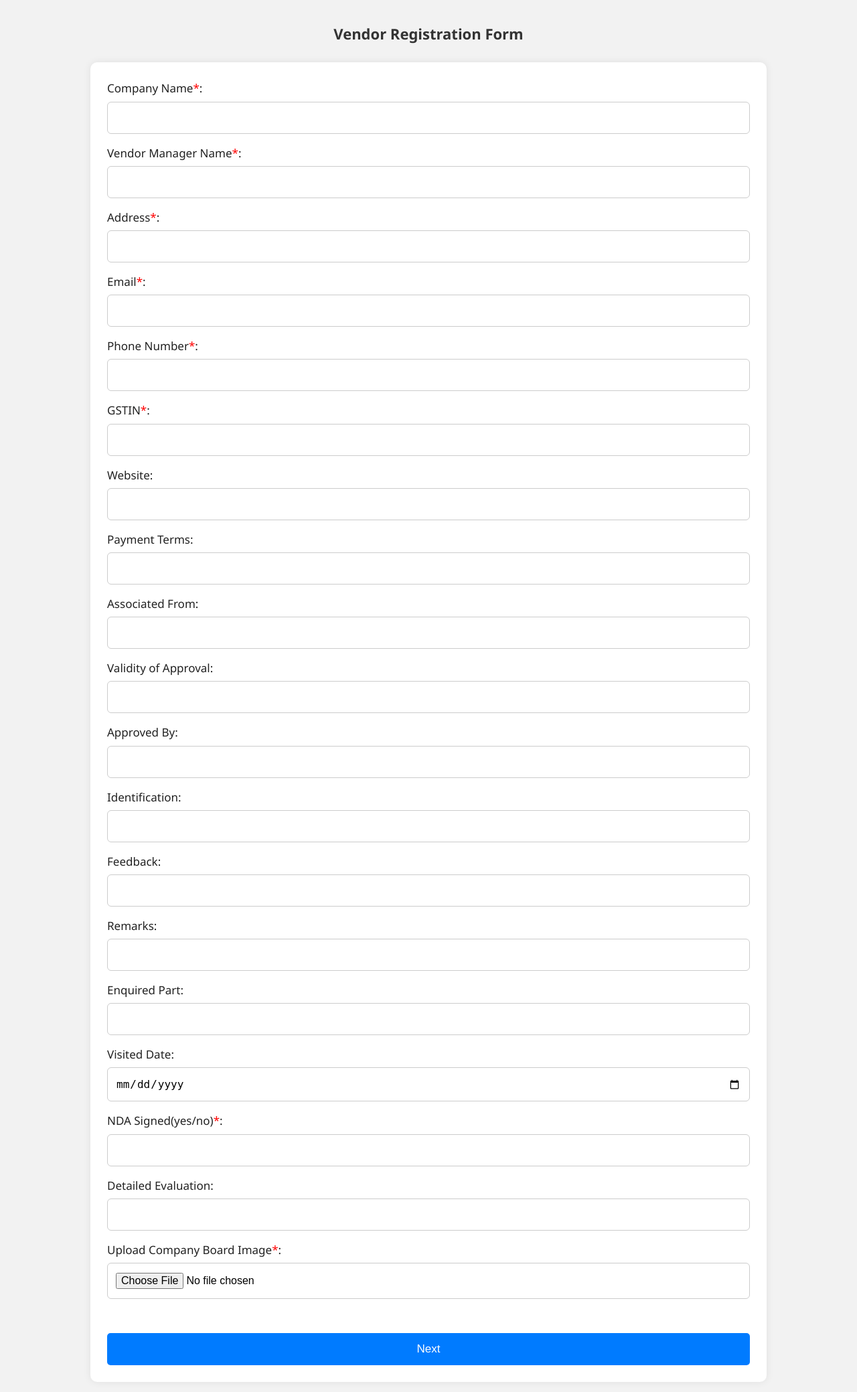
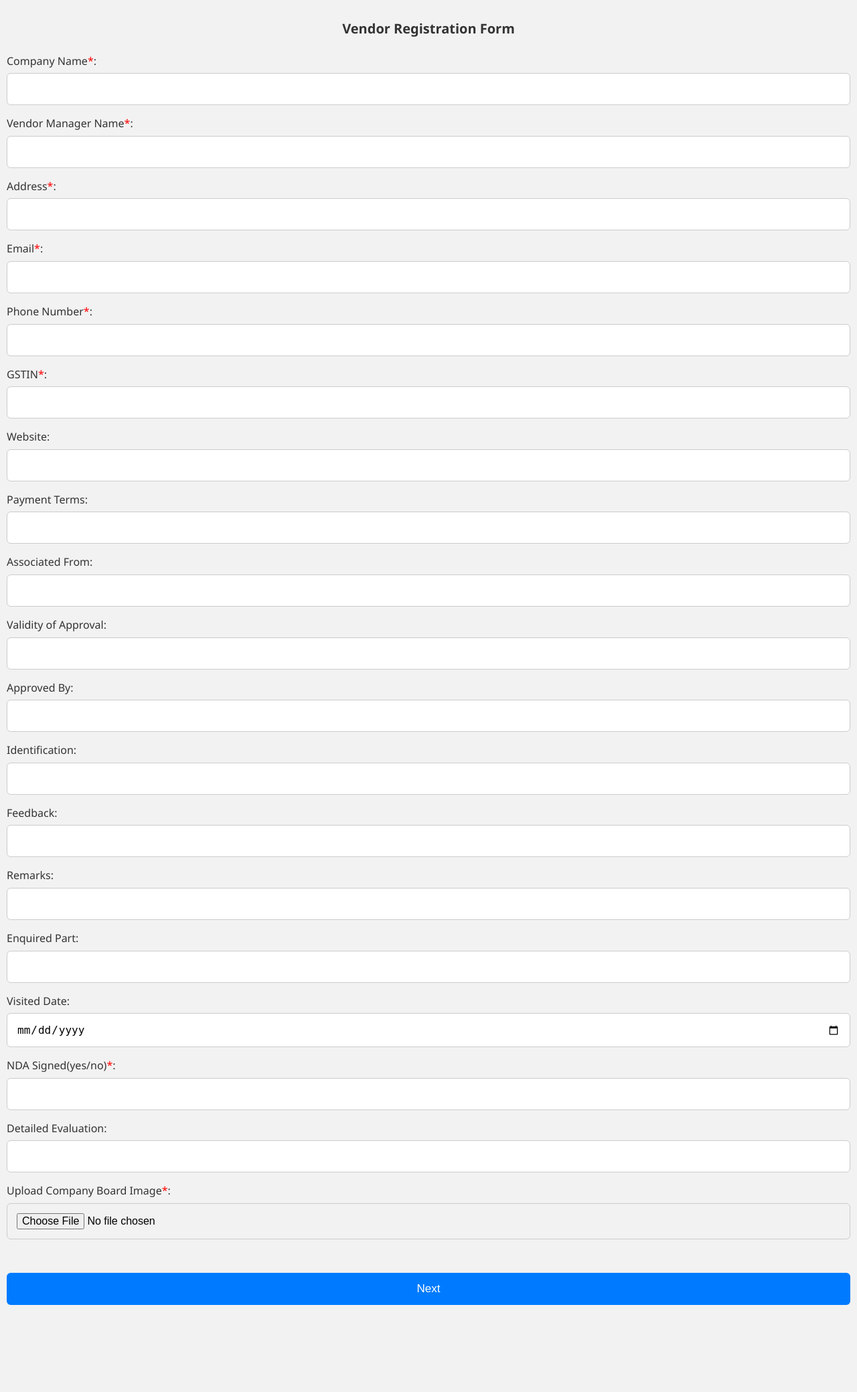
Before and after one commit to Monishahee/machine_forms, a Flask app: page / in a window 1280 px wide. Shown: the whole page at 67% size. After the commit the page ends 1949 px from the top, so only its background shows below. Run offline with Flask 3, Linux system fonts and the light colour scheme.

Commit message:
Update style.css

```diff
--- a/static/style.css
+++ b/static/style.css
@@ -1,41 +1,45 @@
-/* Base Styles */
+/* Reset and Base Styles */
+* {
+    box-sizing: border-box;
+}
+
 body {
     font-family: 'Segoe UI', sans-serif;
     font-size: 16px;
     line-height: 1.6;
     background-color: #f2f2f2;
-    padding: 15px;
     margin: 0;
+    padding: 10px;
 }
 
-/* Form Container */
-form {
-    background-color: #fff;
-    max-width: 960px;
+/* Centered Container */
+.container {
+    max-width: 900px;
     margin: auto;
-    padding: 25px;
+    background: white;
+    padding: 20px;
     border-radius: 10px;
-    box-shadow: 0 0 12px rgba(0, 0, 0, 0.08);
+    box-shadow: 0 0 12px rgba(0, 0, 0, 0.1);
 }
 
 /* Headings */
-h2, h3 {
+h1, h2, h3 {
+    font-size: 20px;
     text-align: center;
-    font-size: 22px;
-    margin-bottom: 25px;
     color: #333;
+    margin-bottom: 20px;
 }
 
 /* Labels */
 label {
+    font-size: 16px;
+    font-weight: 500;
+    margin-bottom: 5px;
     display: block;
-    margin-bottom: 6px;
-    font-size: 17px;
-    font-weight: 500;
-    color: #222;
+    color: #333;
 }
 
-/* Inputs, Selects, Textareas */
+/* Input Fields */
 input[type="text"],
 input[type="email"],
 input[type="number"],
@@ -44,25 +48,24 @@ input[type="date"],
 select,
 textarea {
     width: 100%;
-    padding: 14px 12px;
+    padding: 14px;
     font-size: 16px;
     border-radius: 6px;
     border: 1px solid #ccc;
-    box-sizing: border-box;
     margin-bottom: 15px;
 }
 
-/* Submit Button */
+/* Buttons */
 button,
 input[type="submit"] {
+    width: 100%;
+    padding: 14px;
+    font-size: 17px;
     background-color: #007BFF;
-    color: #fff;
+    color: white;
     border: none;
-    padding: 14px 20px;
-    font-size: 17px;
-    border-radius: 5px;
+    border-radius: 6px;
     cursor: pointer;
-    width: 100%;
     margin-top: 10px;
 }
 
```
Also changed, not shown: other parts of static/style.css (+16 -14 lines).
